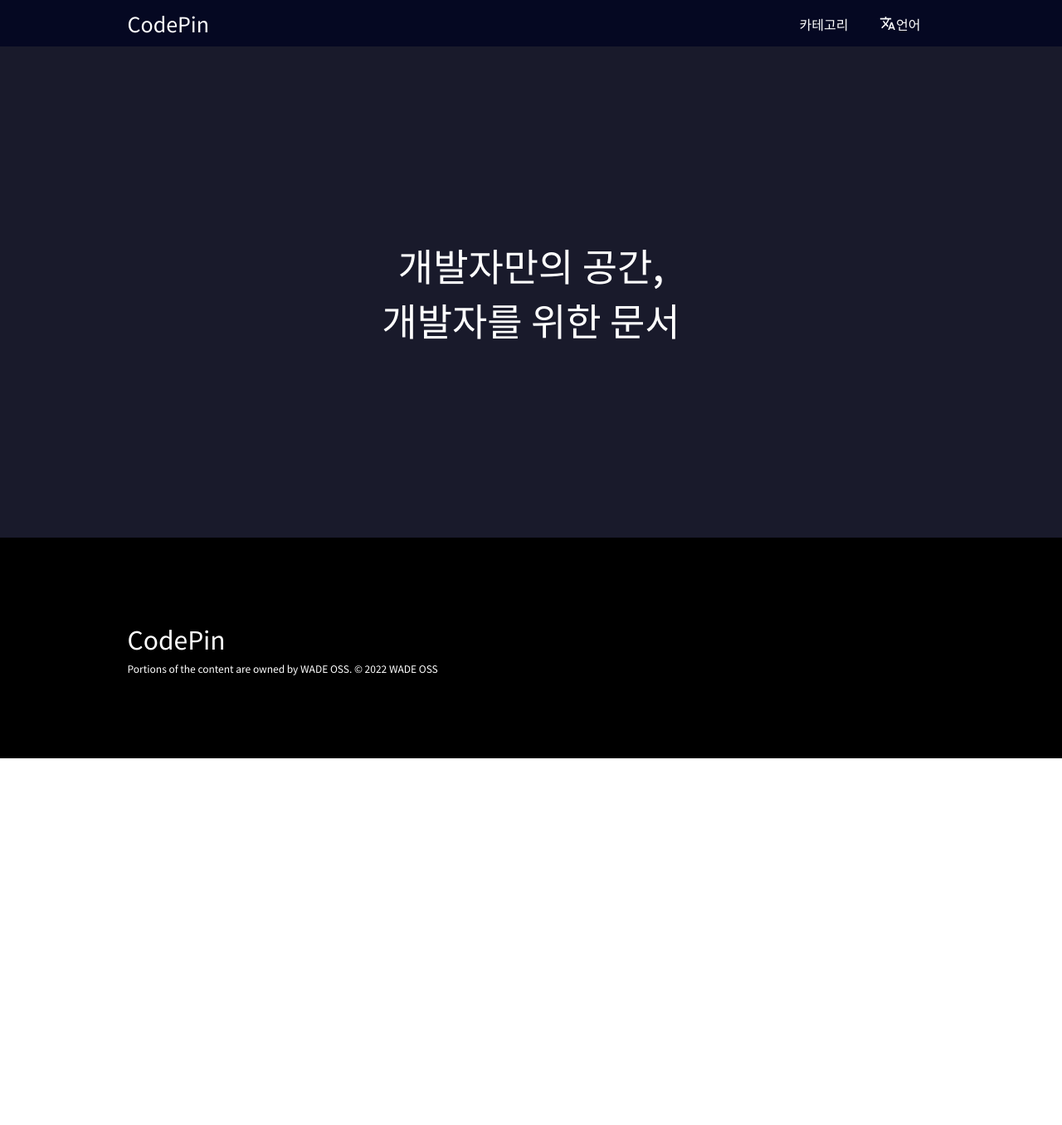
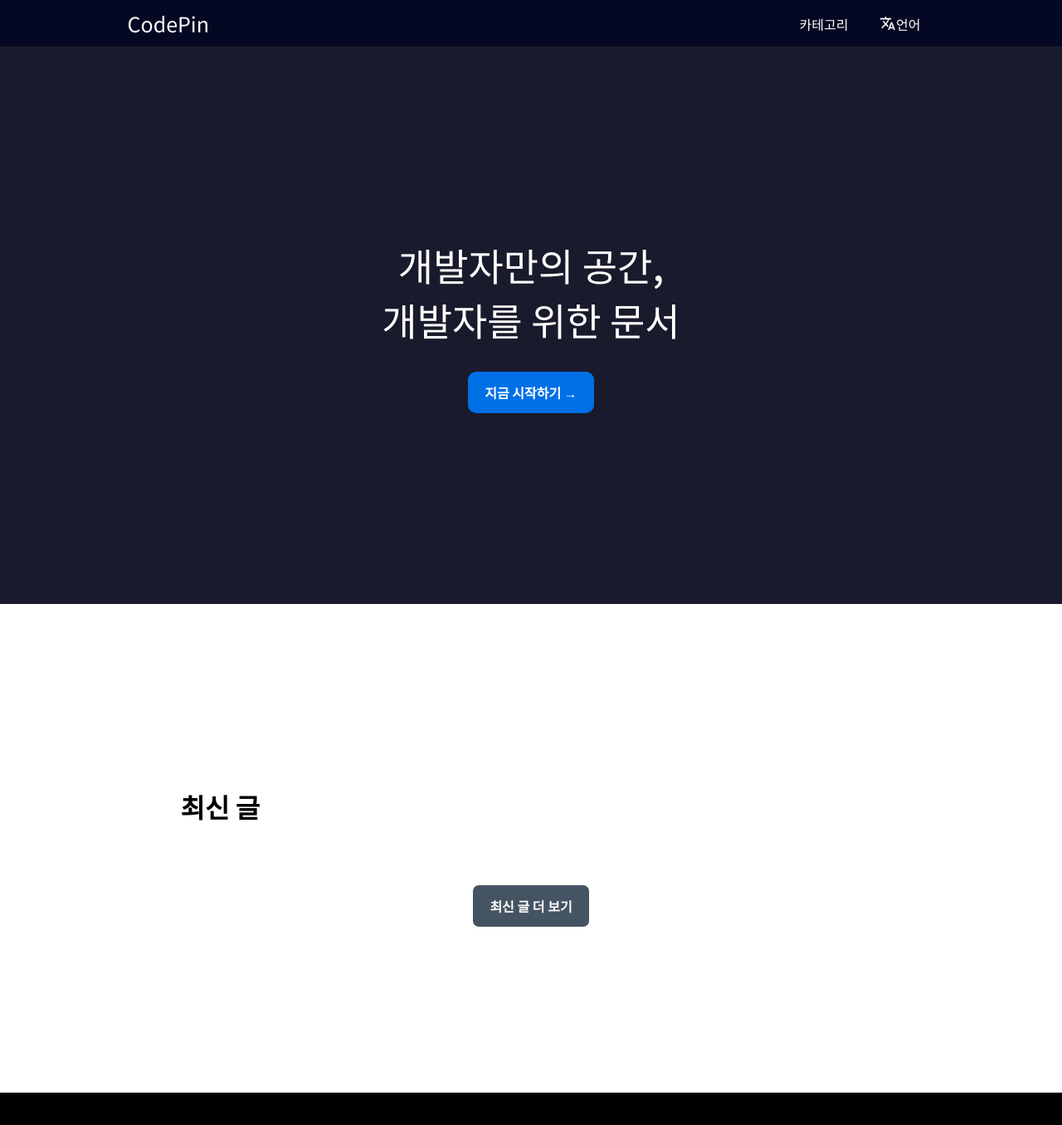
Before and after one commit to WADE-OSS/CodePin, a Jekyll site: the page built from index.html, in a window 1280 px wide and 1400 px high. Shown: the top 1356 px of the window at 83% size. Built offline with Jekyll 4.4.1, drawn with Linux system fonts in a browser that asks for light colours; Markdown is read by kramdown in place of the engine named in the settings.

Commit message:
Update index.html

```diff
--- a/index.html
+++ b/index.html
@@ -5,4 +5,22 @@ style: index.css
 
 <div class="main">
   <h1>개발자만의 공간,<br>개발자를 위한 문서</h1>
+  <a class="start" href="">지금 시작하기 →</a>
 </div>
+
+<div class="post">
+  <h1>최신 글</h1>
+
+  <div class="list">
+    {% for post in site.posts limit:6 %}
+      <a class="item" href="{{ post.url }}">
+        <p class="title">{{ post.title }}</p>
+        <p class="info">{{ post.info }}</p>
+      </a>
+    {% endfor %}
+  </div>
+
+  <div class="btn">
+    <a class="more" href="./newpost">최신 글 더 보기</a>
+  </div>
+  </div>
```
